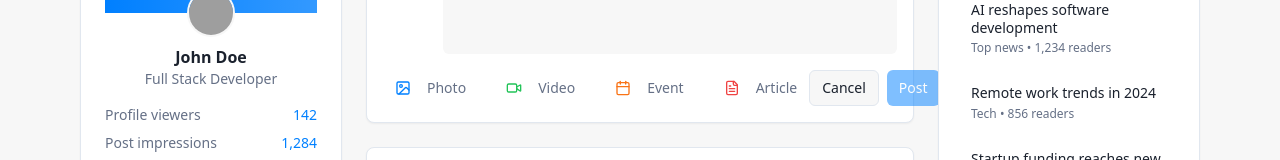
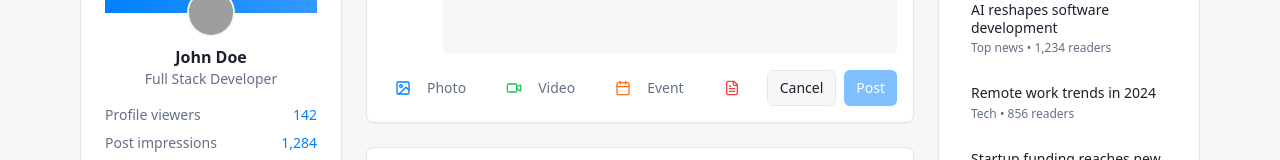
Before and after one commit to JoyalAJohney/link-express, a React (Vite) app: page / in a window 1280 px wide. Both pictures are taken after a click on the button "Start a post...". Shown: the part 172-332 px from the top of the page. Built offline with nearby package versions, Linux system fonts and the light colour scheme; grey boxes are pictures that could not be loaded; the HTML template or start-up script is replaced by a standard one.

Commit message:
Fix post button overflow

```diff
--- a/src/components/feed/CreatePost.tsx
+++ b/src/components/feed/CreatePost.tsx
@@ -55,15 +55,15 @@ const CreatePost = ({ onPost }: CreatePostProps) => {
               </div>
             </div>
 
-            <div className="flex items-center justify-between">
-              <div className="flex items-center space-x-4">
+            <div className="flex flex-col sm:flex-row sm:items-center sm:justify-between gap-4">
+              <div className="flex items-center space-x-4 overflow-x-auto">
                 <PostOption icon={<Image className="h-5 w-5" />} label="Photo" color="text-linkedin-blue" />
                 <PostOption icon={<Video className="h-5 w-5" />} label="Video" color="text-linkedin-green" />
                 <PostOption icon={<Calendar className="h-5 w-5" />} label="Event" color="text-orange-500" />
                 <PostOption icon={<FileText className="h-5 w-5" />} label="Article" color="text-linkedin-red" />
               </div>
 
-              <div className="flex items-center space-x-2">
+              <div className="flex items-center space-x-2 flex-shrink-0">
                 <Button
                   variant="outline"
                   size="sm"
```
